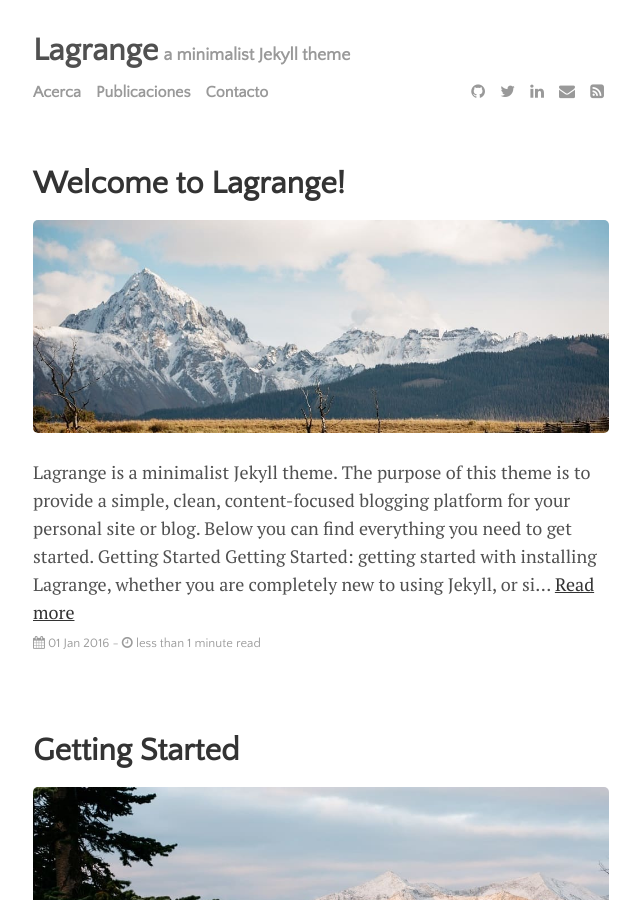
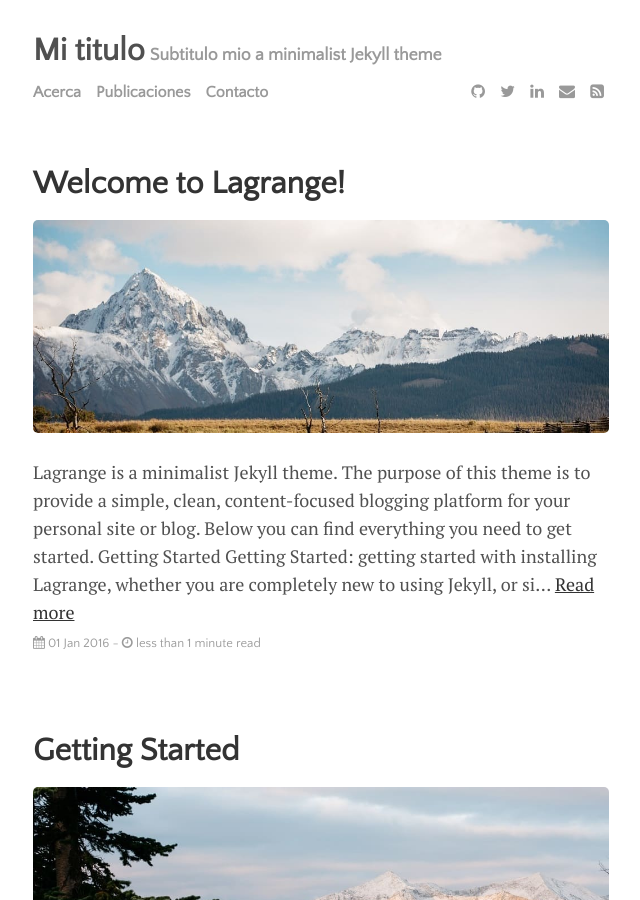
Before and after one commit to GonzalezOmar2015/blog, a Jekyll site: the page built from index.html, in a window 1280 px wide and 900 px high. Shown: the whole window, without its empty margins (319-959 px from the left). Built offline with Jekyll 4.4.1, drawn with Linux system fonts in a browser that asks for light colours; nearby versions of some CDN libraries; the list of posts is cut into pages by our own code; some of the changed text lies outside the part shown.

Commit message:
Update settings.yml

```diff
--- a/_data/settings.yml
+++ b/_data/settings.yml
@@ -1,5 +1,5 @@
-title:  Lagrange
-tagline:  a minimalist Jekyll theme
+title:  Mi titulo
+tagline:  Subtitulo mio a minimalist Jekyll theme
 
 # Authors documented under _data
 
```
